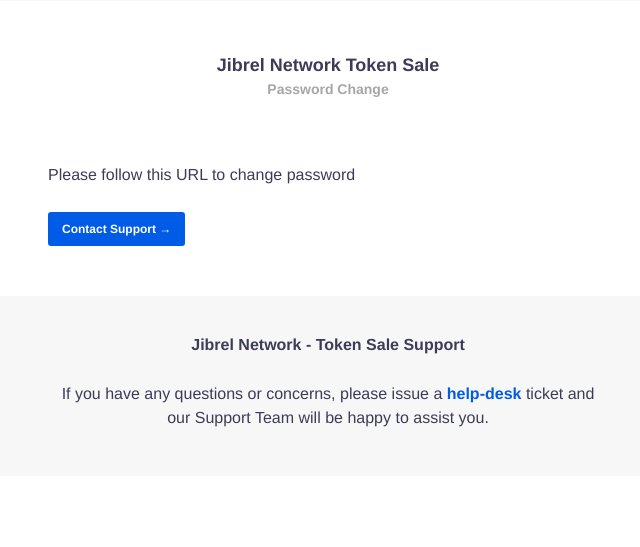
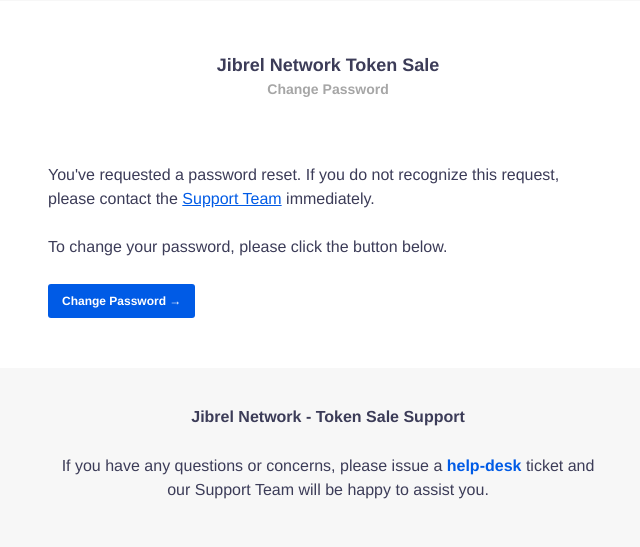
Before and after one commit to jibrelnetwork/tokensale-backend, a Flask app: template jco/appprocessor/templates/account_01_01.html in a window 1280 px wide. Shown: the part 79-626 px from the top of the page, without its empty margins (312-952 px from the left). Run offline with Flask 2, Linux system fonts and the light colour scheme; the template is opened without the code that fills it, so the values that code supplies are empty.

Commit message:
email fixes

```diff
--- a/jco/appprocessor/templates/account_01_01.html
+++ b/jco/appprocessor/templates/account_01_01.html
@@ -29,16 +29,16 @@
                 <td align="center" valign="top" style="padding-top:20px;padding-bottom:50px;padding-left:20px;padding-right:20px;">
                   <p style="line-height:30px;"> </p>
                   <h1 style="margin:0px;padding:0px;color:#3C3C58;line-height:24px;text-align:center;font-family:Helvetica, sans-serif;font-size:18px;">Jibrel Network Token Sale</h1>
-                  <h4 style="margin:0px;padding:0px;color:#A6A6A6;line-height:24px;text-align:center;font-family:Helvetica, sans-serif;font-size:14px;">Password Change</h4>
+                  <h4 style="margin:0px;padding:0px;color:#A6A6A6;line-height:24px;text-align:center;font-family:Helvetica, sans-serif;font-size:14px;">Change Password</h4>
                   <p style="line-height:45px;"> </p>
-                  <p style="color:#3C3C58;font-family:Helvetica, sans-serif;font-size:16px;margin-bottom:25px;padding:0px;line-height:24px;text-align:left;">Please follow this URL to change password</p>
+                  <p style="color:#3C3C58;font-family:Helvetica, sans-serif;font-size:16px;margin-bottom:25px;padding:0px;line-height:24px;text-align:left;">You've requested a password reset. If you do not recognize this request, please contact the <a href="https://jibrelnetwork.freshdesk.com/support/tickets/new" style="color:#005BE6" target="_blank">Support Team</a> immediately.<br /><br /> To change your password, please click the button below.</p>
 
                   <table width="100%" border="0" cellspacing="0" cellpadding="0">
                     <tr>
                       <td>
                         <table border="0" cellspacing="0" cellpadding="0">
                           <tr>
-                            <td bgcolor="#005BE6" style="padding:10px 14px 10px 14px;border-radius:3px;" align="center"><a href="https://jibrelnetwork.freshdesk.com/support/tickets/new" target="_blank" style="font-size:12px;font-family:Helvetica, Arial, sans-serif;font-weight:bold;color:#ffffff;text-decoration:none;display:inline-block;">Contact Support →</a>
+                            <td bgcolor="#005BE6" style="padding:10px 14px 10px 14px;border-radius:3px;" align="center"><a href="{{confirm_url}}" target="_blank" style="font-size:12px;font-family:Helvetica, Arial, sans-serif;font-weight:bold;color:#ffffff;text-decoration:none;display:inline-block;">Change Password →</a>
                           </td>
                         </tr>
                       </table>
--- a/jco/appprocessor/templates/account_02_01.html
+++ b/jco/appprocessor/templates/account_02_01.html
@@ -29,16 +29,16 @@
                 <td align="center" valign="top" style="padding-top:20px;padding-bottom:50px;padding-left:20px;padding-right:20px;">
                   <p style="line-height:30px;"> </p>
                   <h1 style="margin:0px;padding:0px;color:#3C3C58;line-height:24px;text-align:center;font-family:Helvetica, sans-serif;font-size:18px;">Jibrel Network Token Sale</h1>
-                  <h4 style="margin:0px;padding:0px;color:#A6A6A6;line-height:24px;text-align:center;font-family:Helvetica, sans-serif;font-size:14px;">ETH Withdraw Address Change</h4>
+                  <h4 style="margin:0px;padding:0px;color:#A6A6A6;line-height:24px;text-align:center;font-family:Helvetica, sans-serif;font-size:14px;">Change ETH Address</h4>
                   <p style="line-height:45px;"> </p>
-                  <p style="color:#3C3C58;font-family:Helvetica, sans-serif;font-size:16px;margin-bottom:25px;padding:0px;line-height:24px;text-align:left;">YWe received your request to change ETH address. please follow URL {{confirm_url}} to confirm this.</p>
+                  <p style="color:#3C3C58;font-family:Helvetica, sans-serif;font-size:16px;margin-bottom:25px;padding:0px;line-height:24px;text-align:left;">You've requested to change your ETH Withdrawal Address. If you do not recognize this request, please contact the <a href="https://jibrelnetwork.freshdesk.com/support/tickets/new" style="color:#005BE6" target="_blank">Support Team</a> immediately.<br /><br /> To change your ETH Withdrawal Address, please click the button below.</p>
 
                   <table width="100%" border="0" cellspacing="0" cellpadding="0">
                     <tr>
                       <td>
                         <table border="0" cellspacing="0" cellpadding="0">
                           <tr>
-                            <td bgcolor="#005BE6" style="padding:10px 14px 10px 14px;border-radius:3px;" align="center"><a href="https://jibrelnetwork.freshdesk.com/support/tickets/new" target="_blank" style="font-size:12px;font-family:Helvetica, Arial, sans-serif;font-weight:bold;color:#ffffff;text-decoration:none;display:inline-block;">Contact Support →</a>
+                            <td bgcolor="#005BE6" style="padding:10px 14px 10px 14px;border-radius:3px;" align="center"><a href="{{confirm_url}}" target="_blank" style="font-size:12px;font-family:Helvetica, Arial, sans-serif;font-weight:bold;color:#ffffff;text-decoration:none;display:inline-block;">Change ETH Address →</a>
                           </td>
                         </tr>
                       </table>
--- a/jco/appprocessor/templates/transactions_04.html
+++ b/jco/appprocessor/templates/transactions_04.html
@@ -34,7 +34,7 @@
                   <p style="color:#3C3C58;font-family:Helvetica, sans-serif;font-size:16px;margin-bottom:25px;padding:0px;line-height:24px;text-align: left;">Thank you for your interest in the Jibrel Network.</p>
                     <p style="color:#3C3C58;font-family:Helvetica, sans-serif;font-size:16px;margin-bottom:25px;padding:0px;line-height:24px;text-align: left;">We have received your contribution of <span style="color: #005BE6;">{{transaction_currency_amount}} {{transaction_currency_name}}</span>. Unfortunately, the entire Jibrel Network Token (JNT) supply has already been purchased and allocated.</p>
 
-                        <p style="color:#3C3C58;font-family:Helvetica, sans-serif;font-size:16px;margin-bottom:25px;padding:0px;line-height:24px;text-align: left;">Please contact the Support Team to refund your contribution.</p> <p style="color:#3C3C58;font-family:Helvetica, sans-serif;font-size:16px;margin-bottom:25px;padding:0px;line-height:24px;text-align: left;">We apologize for the inconvenience.</p>
+                        <p style="color:#3C3C58;font-family:Helvetica, sans-serif;font-size:16px;margin-bottom:25px;padding:0px;line-height:24px;text-align: left;">Please contact the <a href="https://jibrelnetwork.freshdesk.com/support/tickets/new" style="color:#005BE6;text-decoration:underline;" target="_blank">Support Team</a> to refund your contribution.</p> <p style="color:#3C3C58;font-family:Helvetica, sans-serif;font-size:16px;margin-bottom:25px;padding:0px;line-height:24px;text-align: left;">We apologize for the inconvenience.</p>
                         <p style="line-height:45px;"> </p>
 
               </td>
```
Also changed, not shown: jco/appprocessor/templates/account_01_02.html (+1 -14 lines), jco/appprocessor/templates/account_02_02.html (+1 -14 lines), jco/appprocessor/templates/transactions_02_01.html (+13 -2 lines).
